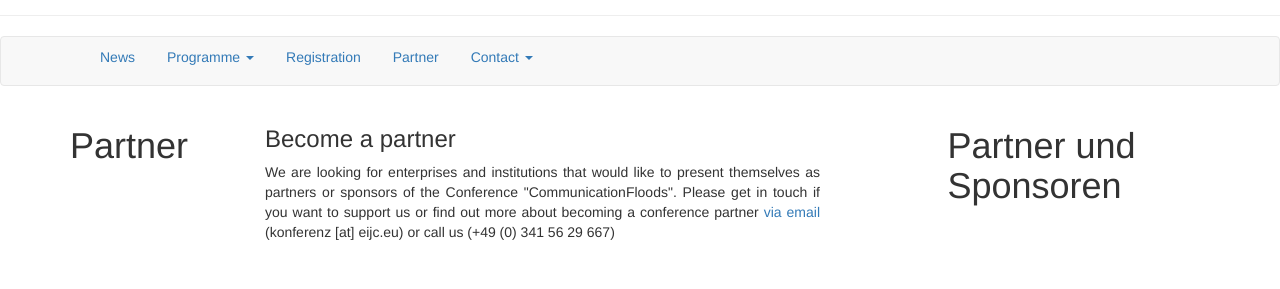
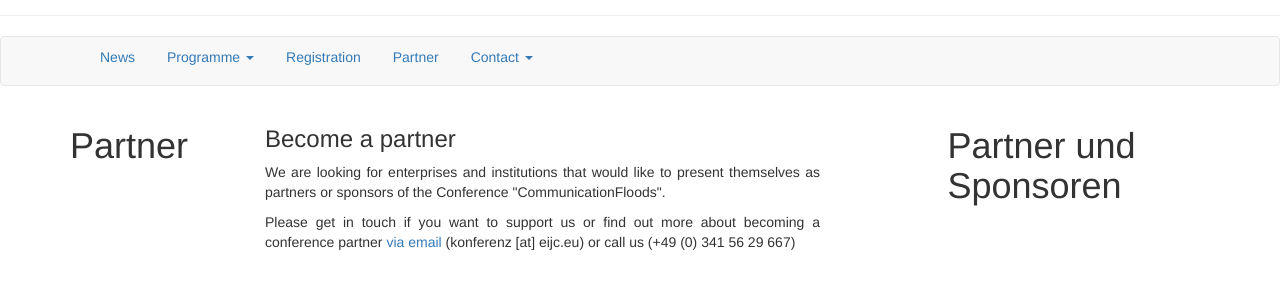
Before and after one commit to susedev/test, a Jekyll site: the page built from partner.html, in a window 1280 px wide, cut to the strip 131-420 px from the top of the page. Built offline with Jekyll 4.4.1, drawn with Linux system fonts in a browser that asks for light colours; nearby versions of some CDN libraries.

Commit message:
Edit from JekyllCMS

```diff
--- a/partner.html
+++ b/partner.html
@@ -4,4 +4,6 @@ language: en
 ---
 <h3>Become a partner</h3>
 
-<p style="text-align: justify;">We are looking for enterprises and institutions that would like to present themselves as partners or sponsors of the Conference &quot;CommunicationFloods&quot;. Please get in touch if you want to support us or find out more about becoming a conference partner <a href="mailto:konferenz@eijc.eu?subject=Partner">via email</a> (konferenz [at] eijc.eu) or call us (+49 (0) 341 56 29 667)</p>
+<p style="text-align: justify;">We are looking for enterprises and institutions that would like to present themselves as partners or sponsors of the Conference &quot;CommunicationFloods&quot;.</p>
+
+<p style="text-align: justify;">Please get in touch if you want to support us or find out more about becoming a conference partner <a href="mailto:konferenz@eijc.eu?subject=Partner">via email</a> (konferenz [at] eijc.eu) or call us (+49 (0) 341 56 29 667)</p>
```
